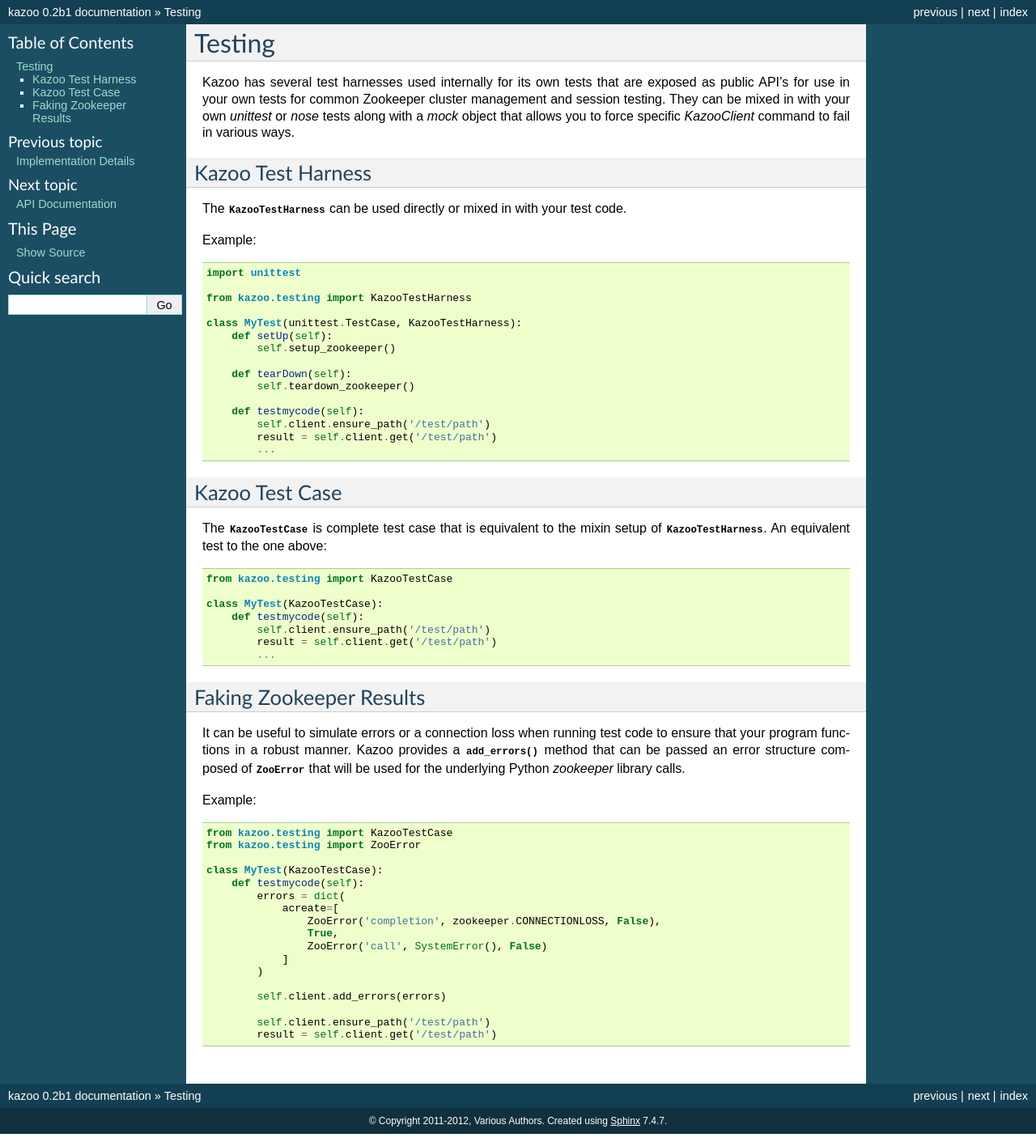
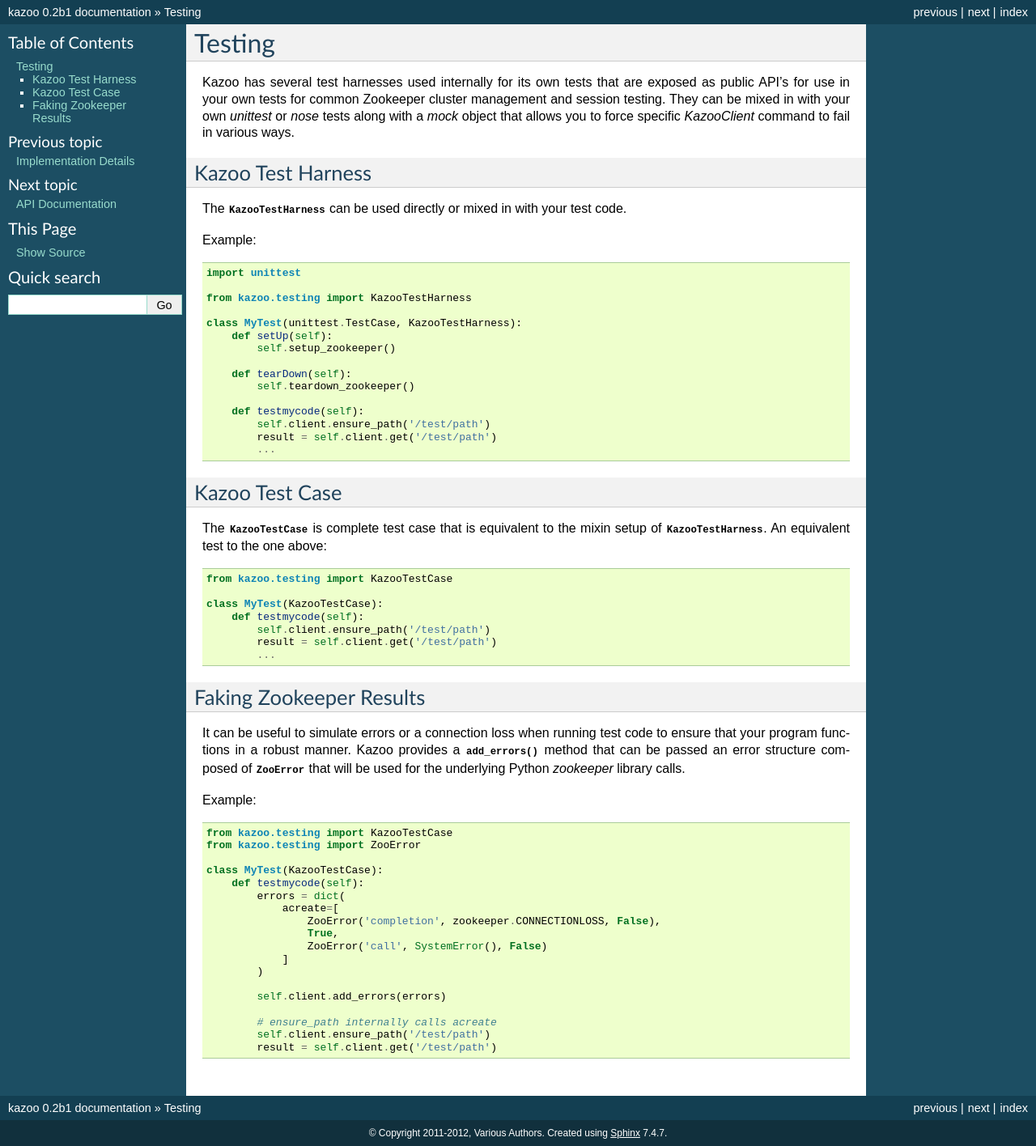
Before and after one commit to python-zk/kazoo, a Sphinx documentation site: the page built from docs/testing.rst, in a window 1280 px wide. Shown: the whole page at 81% size. Built offline with Sphinx 7.4.7, drawn with Linux system fonts in a browser that asks for light colours.

Commit message:
explicitly note ensure_path / acreate relation in error testing support

```diff
--- a/docs/testing.rst
+++ b/docs/testing.rst
@@ -82,5 +82,6 @@
 
             self.client.add_errors(errors)
 
+            # ensure_path internally calls acreate
             self.client.ensure_path('/test/path')
             result = self.client.get('/test/path')
```
